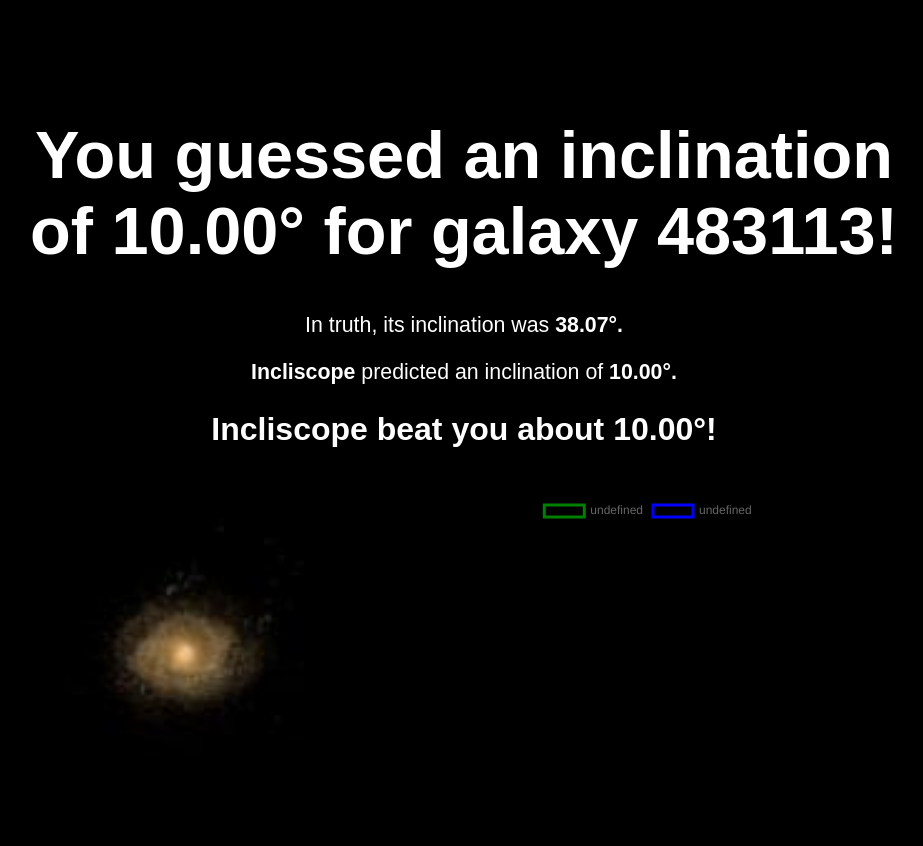
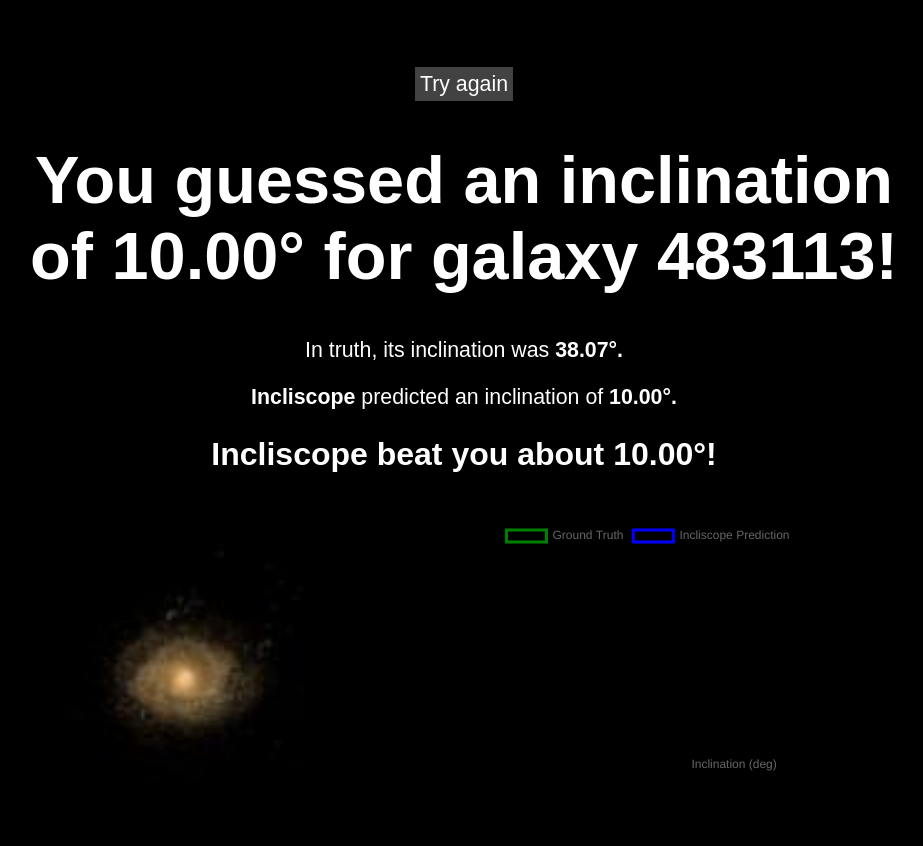
Before and after one commit to SirrahErydya/IncliscopeApp, a Django app: template demo/templates/demo/result.html in a window 1280 px wide. Shown: the whole page, without its empty margins (176-1099 px from the left). Before the commit the page ends 716 px from the top, so only its background shows below. Run offline with Django 5.2, Linux system fonts and the light colour scheme; data comes from the database, SQL or seed files in the repository; tables that the repository leaves empty hold one stand-in row (values such as "Sample post"); the template is opened without the code that fills it: values that come from a table or form of the project are taken from there, most other values are stand-ins (such as "Sample title", 1, 10 or a date in 2020).

Commit message:
Fix graph

```diff
--- a/demo/static/demo/style.css
+++ b/demo/static/demo/style.css
@@ -40,6 +40,11 @@
     background-color: #646464
 }
 
+a {
+    padding: 5px;
+    text-decoration: none;
+}
+
 /* Chrome, Safari, Edge, Opera */
 input::-webkit-outer-spin-button,
 input::-webkit-inner-spin-button {
@@ -68,4 +73,5 @@
     margin-top: 20px;
     float: right;
     width: 40vw;
+    height: 40vh;
 }
--- a/demo/templates/demo/result.html
+++ b/demo/templates/demo/result.html
@@ -9,6 +9,7 @@
      <script src="https://cdn.jsdelivr.net/npm/chart.js"></script>
 </head>
 <body>
+    <a class="button" href="{% url 'survey' %}">Try again</a>
     <h1>You guessed an inclination of {{ guess|floatformat:2 }}° for galaxy {{ galaxy.name }}!</h1>
     <p>In truth, its inclination was <b>{{ galaxy.i_mean|floatformat:2 }}°.</b></p>
     <p><b>Incliscope</b> predicted an inclination of <b>{{ predicted_mean|floatformat:2 }}°.</b></p>
@@ -25,6 +26,36 @@
          <script>
             const xValues = {{ x_values }};
 
+            const verticalLinePlugin = {
+               getLinePosition: function (chart, pointIndex) {
+                   const meta = chart.getDatasetMeta(0); // first dataset is used to discover X coordinate of a point
+                   const data = meta.data;
+                   return data[pointIndex].x;
+               },
+
+               renderVerticalLine: function (chartInstance, pointIndex) {
+                   const lineLeftOffset = this.getLinePosition(chartInstance, pointIndex);
+                   const scale = chartInstance.scales.y;
+                   const context = chartInstance.ctx;
+                   // render vertical line
+                   context.beginPath();
+                   context.strokeStyle = '#ff0000';
+                   context.moveTo(lineLeftOffset, scale.top);
+                   context.lineTo(lineLeftOffset, scale.bottom);
+                   context.stroke();
+
+                   // write label
+                   context.fillStyle = "#ff0000";
+                   context.textAlign = 'center';
+                   context.fillText('Your guess', lineLeftOffset, (scale.bottom - scale.top) / 2 + scale.top);
+               },
+
+               beforeDatasetsDraw: function (chart, easing) {
+                   if(chart.config._config.lineAtIndex)
+                       chart.config._config.lineAtIndex.forEach(pointIndex => this.renderVerticalLine(chart, pointIndex));
+               }
+            };
+
             new Chart("incliscope_graph", {
               type: "line",
               data: {
@@ -32,30 +63,37 @@
                 datasets: [{
                   data: {{ n_gt }},
                   borderColor: "green",
-                  fill: false
+                  fill: false,
+                  label: "Ground Truth"
                 },{
                   data: {{ n_pred }},
                   borderColor: "blue",
-                  fill: false
+                  fill: false,
+                  label: "Incliscope Prediction"
                 }]
               },
               options: {
-                legend: {display: false},
                 scales: {
                     x: {
                         ticks: {
-                            callback: function(value, index, ticks) {
+                            callback: function (value, index, ticks) {
                                 v = this.getLabelForValue(value)
                                 return v.toFixed(2);
                             }
                         },
+                        title: {
+                            display: true,
+                            text: "Inclination (deg)"
+                        }
                     },
                     y: {
                         min: 0.,
                         max: {{ max_y }}
                     }
                 }
-              }
+              },
+              lineAtIndex: [ {{ guess_idx }}],
+              plugins: [verticalLinePlugin]
             });
          </script>
     </div>
```
Also changed, not shown: demo/views.py (+7 -1 lines).
